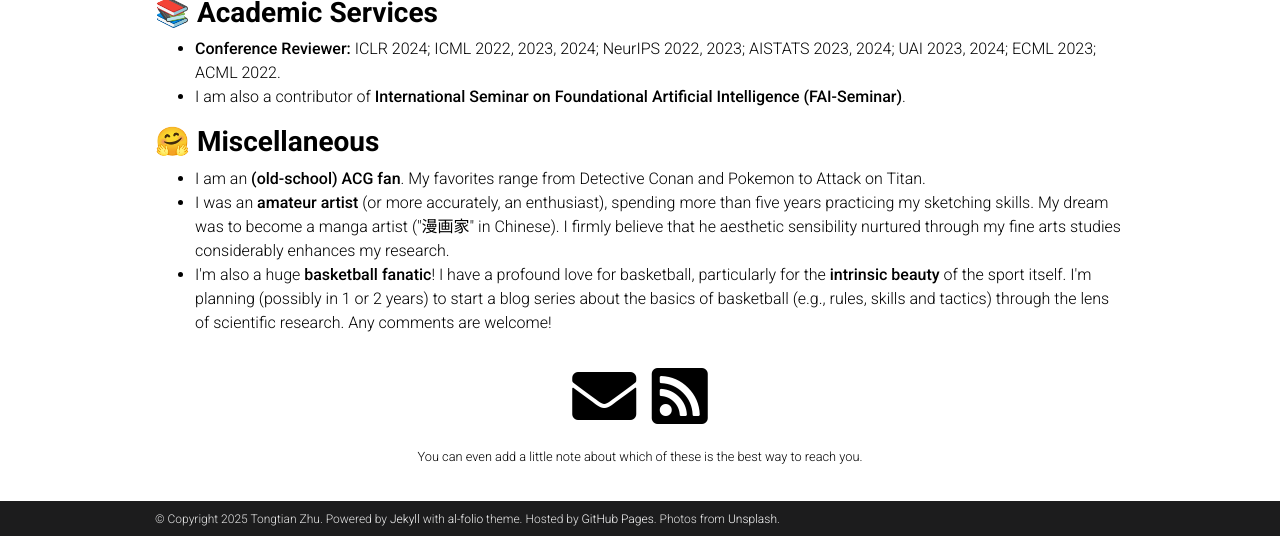
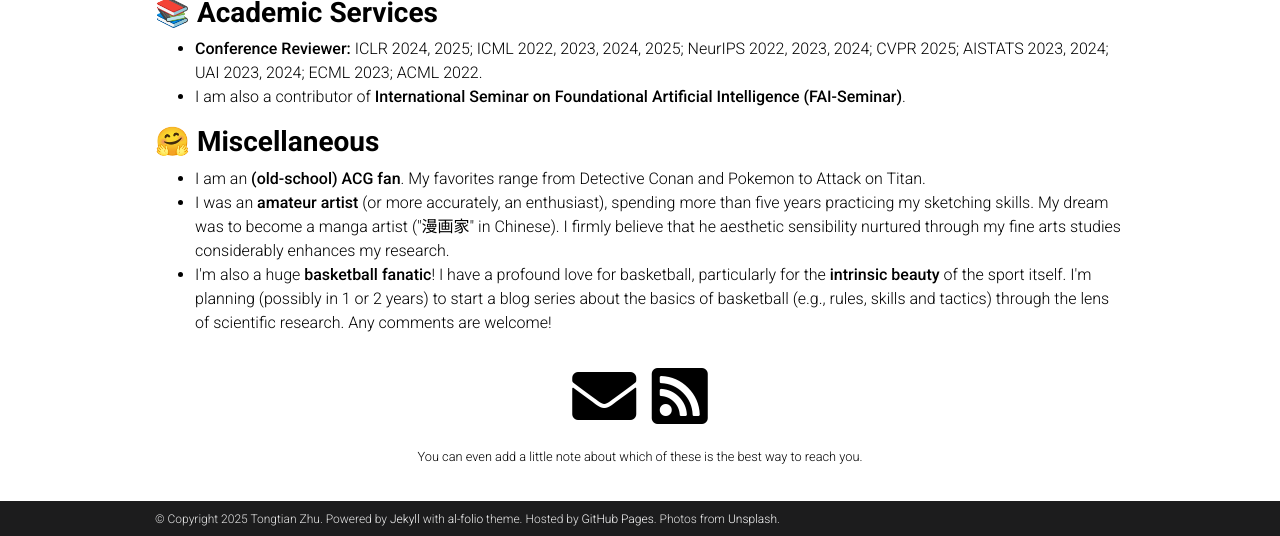
Before and after one commit to Raiden-Zhu/Raiden-Zhu.github.io, a Jekyll site: the page built from _pages/about.md, in a window 1280 px wide and 900 px high, scrolled down 2003 px, cut to the strip 364-900 px from the top of the window. Built offline with Jekyll 4.4.1, drawn with Linux system fonts in a browser that asks for light colours; full-size pictures stand in for the smaller copies a plugin makes; comment, search, counter and statistics services are not loaded; a style sheet for code colours, icons or effects is not loaded.

Commit message:
Update about.html

```diff
--- a/_layouts/about.html
+++ b/_layouts/about.html
@@ -64,7 +64,7 @@ layout: default
           <!-- Services -->
             <h3 style="color: inherit; font-weight: bold;">📚 Academic Services</h3>
             <ul>
-                  <li><strong>Conference Reviewer:</strong> ICLR 2024; ICML 2022, 2023, 2024; NeurIPS 2022, 2023; AISTATS 2023, 2024; UAI 2023, 2024; ECML 2023; ACML 2022.</li>
+                  <li><strong>Conference Reviewer:</strong> ICLR 2024, 2025; ICML 2022, 2023, 2024, 2025; NeurIPS 2022, 2023, 2024; CVPR 2025; AISTATS 2023, 2024; UAI 2023, 2024; ECML 2023; ACML 2022.</li>
                   <li>I am also a contributor of <a href="http://www.fai-seminar.ac.cn"><strong>International Seminar on Foundational Artificial Intelligence (FAI-Seminar)</strong></a>.</li>
             </ul>
 
```
